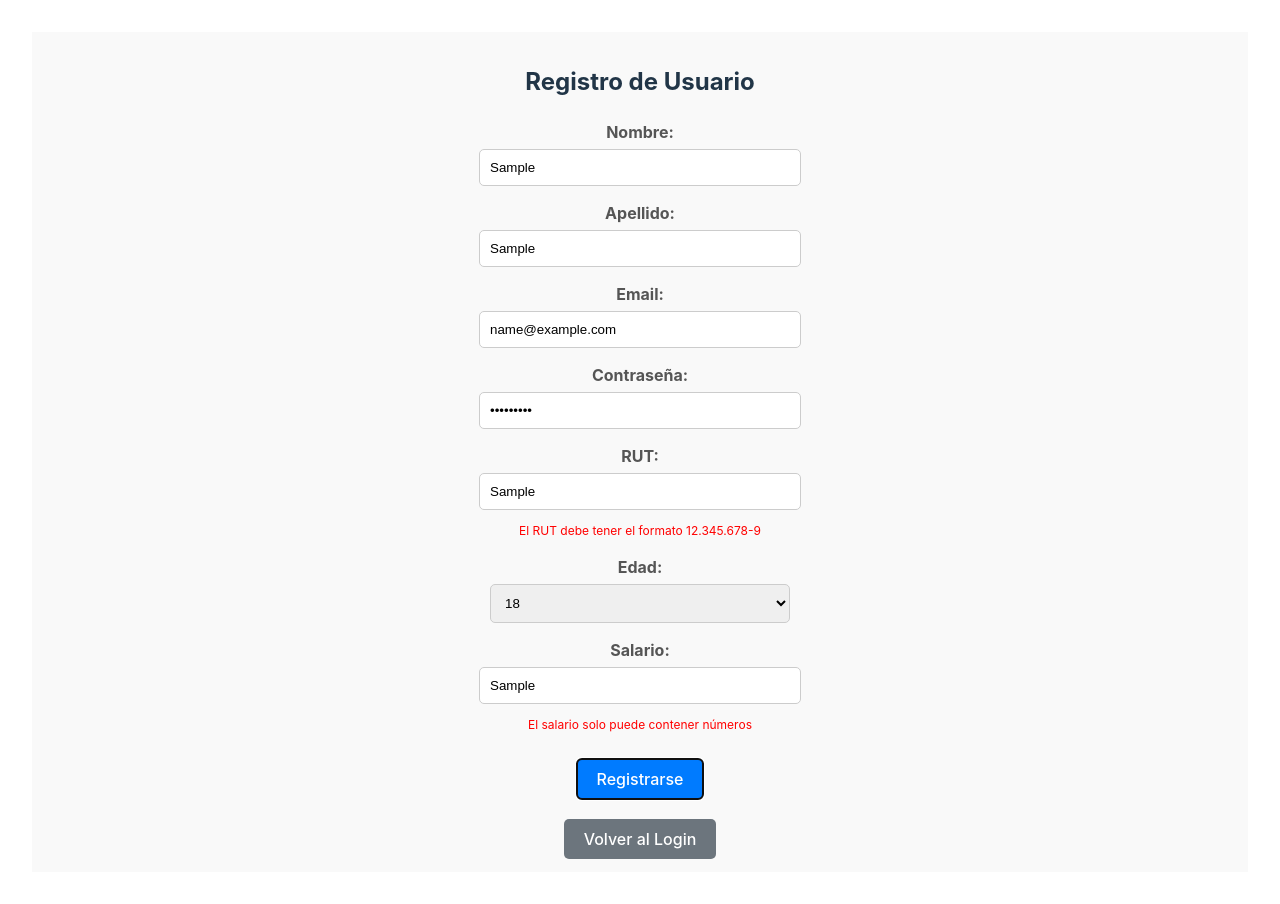
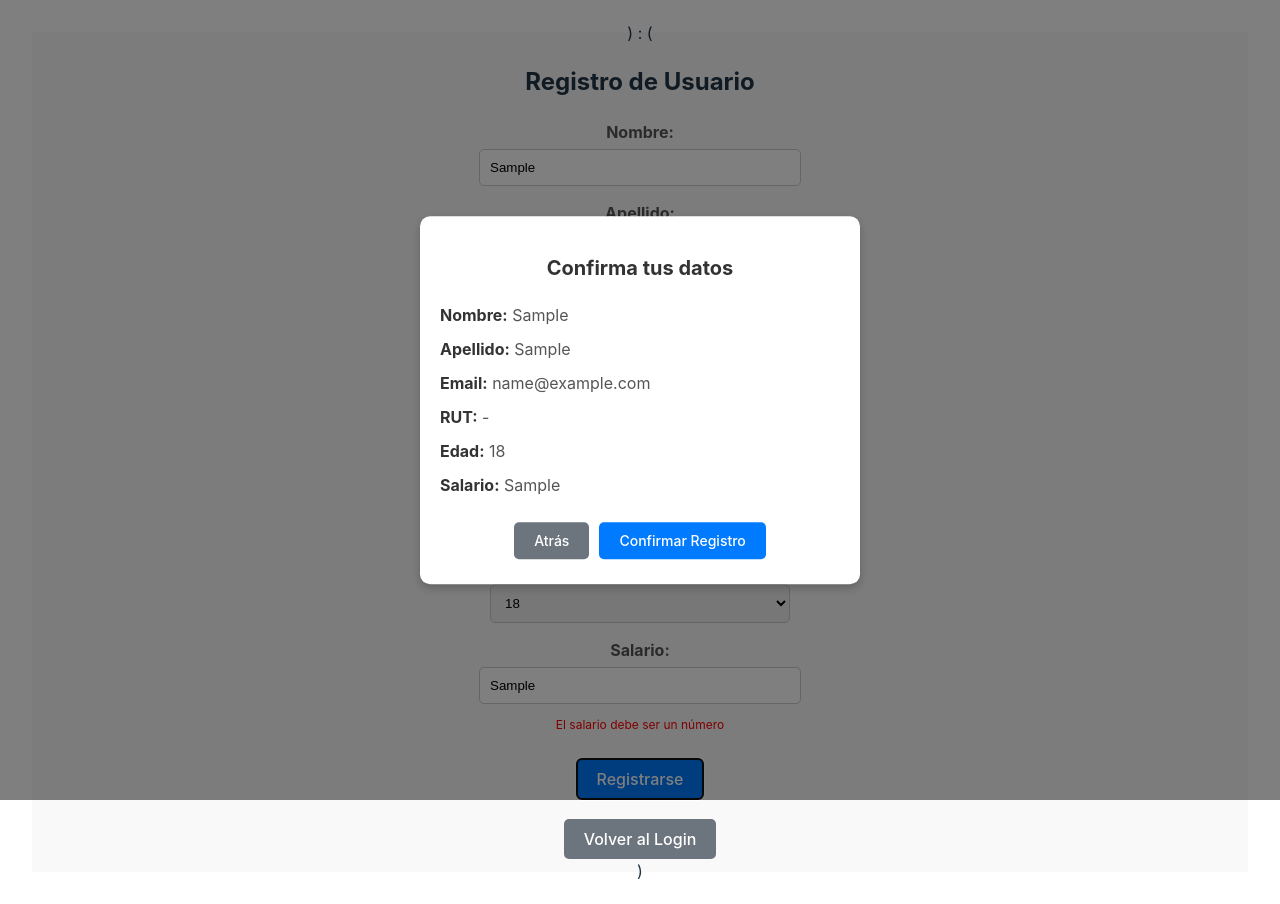
Before and after one commit to thxmohamed/tingeso-prestabanco-entrega3, a React (Vite) app in the folder frontend/: page /register in a window 1280 px wide. Both pictures are taken after typing "Sample", "Sample", "name@example.com", "Sample123", "Sample", "Sample" into the empty fields and a click on the button "Registrarse". Built offline with nearby package versions, Linux system fonts and the light colour scheme.

Commit message:
Heuristicas y casos funcionales definidos
Heurísticas implementadas en registro y simulación

```diff
--- a/frontend/src/App.css
+++ b/frontend/src/App.css
@@ -585,3 +585,79 @@ label {
 .credit-evaluation-container .btn-submit:hover {
   background-color: #218838;
 }
+
+.confirmationContainer {
+  position: fixed;
+  top: 50%;
+  left: 50%;
+  transform: translate(-50%, -50%);
+  width: 90%;
+  max-width: 400px;
+  background-color: #ffffff;
+  border-radius: 10px;
+  box-shadow: 0 4px 8px rgba(0, 0, 0, 0.2);
+  padding: 20px;
+  z-index: 1000;
+  text-align: center;
+}
+
+.confirmationContainer h2 {
+  font-size: 20px;
+  margin-bottom: 20px;
+  color: #333;
+}
+
+.confirmationContainer ul {
+  list-style: none;
+  padding: 0;
+  margin: 0 0 20px;
+  text-align: left;
+}
+
+.confirmationContainer li {
+  margin-bottom: 10px;
+  color: #555;
+}
+
+.confirmationContainer li strong {
+  color: #333;
+}
+
+.backButton,
+.submitButton {
+  padding: 10px 20px;
+  border: none;
+  border-radius: 5px;
+  cursor: pointer;
+  font-size: 14px;
+  margin: 5px;
+  transition: background-color 0.3s ease;
+}
+
+.backButton {
+  background-color: #6c757d;
+  color: #ffffff;
+}
+
+.backButton:hover {
+  background-color: #5a6268;
+}
+
+.submitButton {
+  background-color: #007bff;
+  color: #ffffff;
+}
+
+.submitButton:hover {
+  background-color: #0056b3;
+}
+
+.confirmationOverlay {
+  position: fixed;
+  top: 0;
+  left: 0;
+  width: 100%;
+  height: 100%;
+  background-color: rgba(0, 0, 0, 0.5);
+  z-index: 999;
+}
--- a/frontend/src/components/CreditSimulate.jsx
+++ b/frontend/src/components/CreditSimulate.jsx
@@ -30,12 +30,32 @@ const CreditSimulate = () => {
     e.preventDefault();
     setError(''); // Limpiar error previo
 
+    // Validaciones específicas
+    if (form.interestRate < 0) {
+      setError('La tasa de interés debe ser un valor positivo.');
+      return;
+    }
+
+    if(form.interestRate == 0){
+      setError('La tasa de interés no puede ser 0.');
+      return;
+    }
+
+    if (form.yearsLimit < 1) {
+      setError('El plazo debe ser de al menos 1 año.');
+      return;
+    }
+
+    if (form.yearsLimit > 30) {
+      setError('El plazo no puede superar los 30 años.');
+      return;
+    }
+
     try {
       const response = await creditService.simulate(form);
-      setMonthlyPayment(response.data + 0.0003*response.data + 20);
+      setMonthlyPayment(response.data + 0.0003 * response.data + 20);
       setAdministrationCommission(form.requestedAmount * 0.01);
       setYearsLimit(form.yearsLimit);
-
     } catch (err) {
       setError('Hubo un error al simular el crédito. Inténtalo de nuevo.');
       console.error(err);
@@ -85,8 +105,8 @@ const CreditSimulate = () => {
         </div>
 
         <button className='button'>Simular Crédito</button>
-        <button className='button' onClick={handleBack}>
-            Atrás
+        <button className='button' onClick={handleBack} type="button">
+          Atrás
         </button>
       </form>
 
@@ -95,9 +115,8 @@ const CreditSimulate = () => {
       {monthlyPayment !== null && (
         <div className="result">
           <h2>La cuota mensual a pagar es de ${monthlyPayment.toFixed(2)}</h2>
-          <h2>La comision de administración a pagar es de ${administrationCommission.toFixed(2)}</h2>
+          <h2>La comisión de administración a pagar es de ${administrationCommission.toFixed(2)}</h2>
           <h2>El costo total del préstamo será de ${(administrationCommission + (monthlyPayment * 12 * yearsLimit)).toFixed(2)}</h2>
-
         </div>
       )}
     </div>
--- a/frontend/src/components/Login.jsx
+++ b/frontend/src/components/Login.jsx
@@ -25,10 +25,18 @@ const Login = ({ onLogin }) => {
         navigate('/home');
       }
     } catch (error) {
-      if (error.response && error.response.status === 401) {
-        setError('Credenciales incorrectas');
+      if (error.response) {
+        // Verificar si el error es por una contraseña incorrecta (401) o email incorrecto (404)
+        if (error.response.status === 401) {
+          setError('Contraseña incorrecta.');
+        } else if (error.response.status === 404) {
+          setError('El correo electrónico no está registrado.');
+        } else {
+          setError('Hubo un error al iniciar sesión. Intenta nuevamente.');
+        }
       } else {
-        setError('Hubo un error al iniciar sesión. Intenta nuevamente.');
+        // En caso de error de red o problemas con la conexión al servidor
+        setError('No se pudo conectar con el servidor. Intenta nuevamente.');
       }
     }
   };
--- a/frontend/src/components/Register.jsx
+++ b/frontend/src/components/Register.jsx
@@ -1,6 +1,7 @@
 import React, { useState } from 'react';
 import { useNavigate } from 'react-router-dom'; // Importar useNavigate
 import userService from '../services/user.service';
+import "../App.css";
 
 function Register() {
   const [form, setForm] = useState({
@@ -20,6 +21,33 @@ function Register() {
 
   const navigate = useNavigate(); // Inicializamos useNavigate
 
+  const [isSubmitting, setIsSubmitting] = useState(false);
+  const [showConfirmation, setShowConfirmation] = useState(false);
+
+    // Formatear el RUT automáticamente
+  const formatRut = (value) => {
+    const cleanValue = value.replace(/[^\dkK]/g, ''); // Solo números y K/k
+    const rut = cleanValue.slice(0, -1);
+    const dv = cleanValue.slice(-1).toUpperCase();
+
+    const rutWithFormat = rut
+      .replace(/\B(?=(\d{3})+(?!\d))/g, '.') // Agregar puntos cada 3 dígitos
+      .concat('-', dv); // Agregar guion y dígito verificador
+
+    return rutWithFormat;
+  };
+
+  const handleRutInput = (e) => {
+    const formattedValue = formatRut(e.target.value);
+    setForm({ ...form, rut: formattedValue });
+
+    if (!validateRut(formattedValue)) {
+      setErrors({ ...errors, rut: 'El RUT no es válido' });
+    } else {
+      setErrors({ ...errors, rut: '' });
+    }
+  };
+
   // Validar formato del RUT
   const validateRut = (rut) => {
     const rutRegex = /^[0-9]{1,2}\.[0-9]{3}\.[0-9]{3}-[0-9Kk]{1}$/; // Formato 12.345.678-9
@@ -37,34 +65,15 @@ function Register() {
     const { name, value } = e.target;
     setForm({ ...form, [name]: value });
 
-    // Validaciones dinámicas
-    if (name === 'rut' && !validateRut(value)) {
-      setErrors({ ...errors, rut: 'El RUT debe tener el formato 12.345.678-9' });
-    } else if (name === 'rut') {
-      setErrors({ ...errors, rut: '' });
-    }
-
-    if (name === 'salario' && !validateSalario(value)) {
-      setErrors({ ...errors, salario: 'El salario solo puede contener números' });
-    } else if (name === 'salario') {
+    if (name === 'salario' && isNaN(value)) {
+      setErrors({ ...errors, salario: 'El salario debe ser un número' });
+    } else {
       setErrors({ ...errors, salario: '' });
     }
   };
 
-  // Manejar envío del formulario
-  const handleSubmit = async (e) => {
-    e.preventDefault();
-
-    // Validaciones finales antes de enviar
-    if (!validateRut(form.rut)) {
-      alert('Por favor ingresa un RUT válido.');
-      return;
-    }
-
-    if (!validateSalario(form.salario)) {
-      alert('El salario debe contener solo números.');
-      return;
-    }
+  const handleConfirm = async () => {
+    setIsSubmitting(true);
 
     const customerData = {
       name: form.nombre,
@@ -76,24 +85,20 @@ function Register() {
       income: form.salario,
       rol: 'CUSTOMER'
     };
-
     try {
-      // Llamada al servicio `register`
-      const response = await userService.register(customerData);
-
-      alert('Registro exitoso!');
-      setForm({
-        nombre: '',
-        apellido: '',
-        email: '',
-        password: '',
-        rut: '',
-        edad: 18,
-        salario: ''
-      });
+      await userService.register(customerData);
+      alert('¡Registro exitoso!');
+      navigate('/login'); // Redirigir al login
     } catch (error) {
       alert('Error: ' + error.response?.data || error.message);
+    } finally {
+      setIsSubmitting(false);
     }
+  };
+
+  const handleSubmit = (e) => {
+    e.preventDefault();
+    setShowConfirmation(true); // Mostrar la pantalla de confirmación
   };
 
   // Función para volver al login
@@ -103,6 +108,29 @@ function Register() {
 
   return (
       <div style={styles.registerContainer}>
+      {showConfirmation && (
+        <>
+          <div className="confirmationOverlay"></div>
+          <div className="confirmationContainer">
+            <h2>Confirma tus datos</h2>
+            <ul>
+              <li><strong>Nombre:</strong> {form.nombre}</li>
+              <li><strong>Apellido:</strong> {form.apellido}</li>
+              <li><strong>Email:</strong> {form.email}</li>
+              <li><strong>RUT:</strong> {form.rut}</li>
+              <li><strong>Edad:</strong> {form.edad}</li>
+              <li><strong>Salario:</strong> {form.salario}</li>
+            </ul>
+            <button onClick={() => setShowConfirmation(false)} className="backButton">Atrás</button>
+            <button onClick={handleConfirm} className="submitButton" disabled={isSubmitting}>
+              {isSubmitting ? 'Registrando...' : 'Confirmar Registro'}
+            </button>
+          </div>
+        </>
+      )}
+
+      ) : (
+        <>
           <h2 style={styles.heading}>Registro de Usuario</h2>
           <form onSubmit={handleSubmit}>
             <div style={styles.formGroup}>
@@ -159,7 +187,7 @@ function Register() {
                 type="text"
                 name="rut"
                 value={form.rut}
-            onChange={handleChange}
+                onChange={handleRutInput}
                 required
                 style={styles.input}
               />
@@ -199,10 +227,16 @@ function Register() {
               {errors.salario && <p style={styles.error}>{errors.salario}</p>}
             </div>
 
-        <button type="submit" style={styles.submitButton}>Registrarse</button>
+            <button type="submit" style={styles.submitButton}>
+              Registrarse
+            </button>
           </form>
 
-      <button onClick={goToLogin} style={styles.loginButton}>Volver al Login</button>
+          <button onClick={goToLogin} style={styles.loginButton}>
+            Volver al Login
+          </button>
+        </>
+      )
     </div>
   );
 }
```
Also changed, not shown: 2 other files (tests, documents, lock files or other folders). Lines whose indentation alone changed are shown as unchanged.
